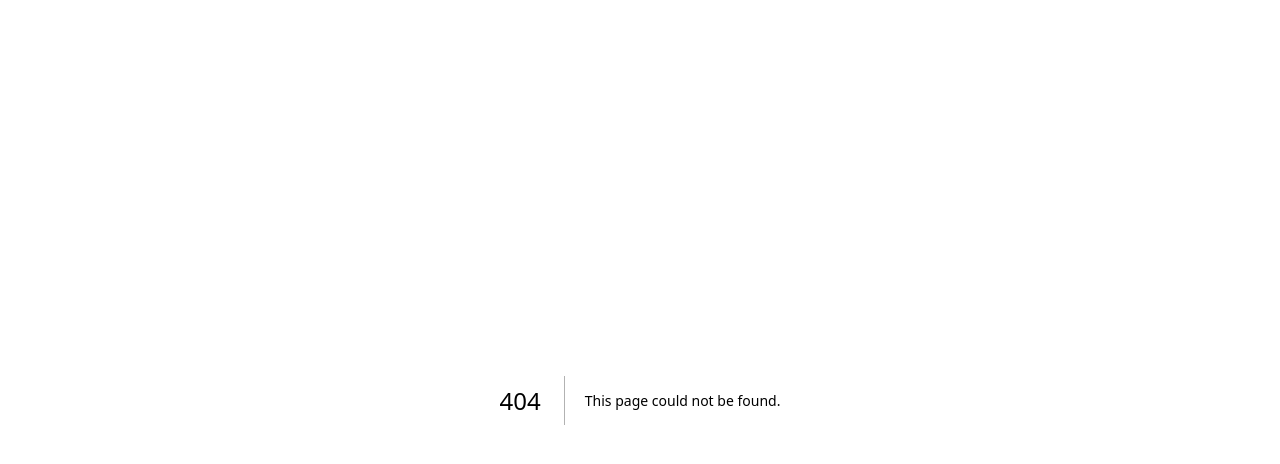
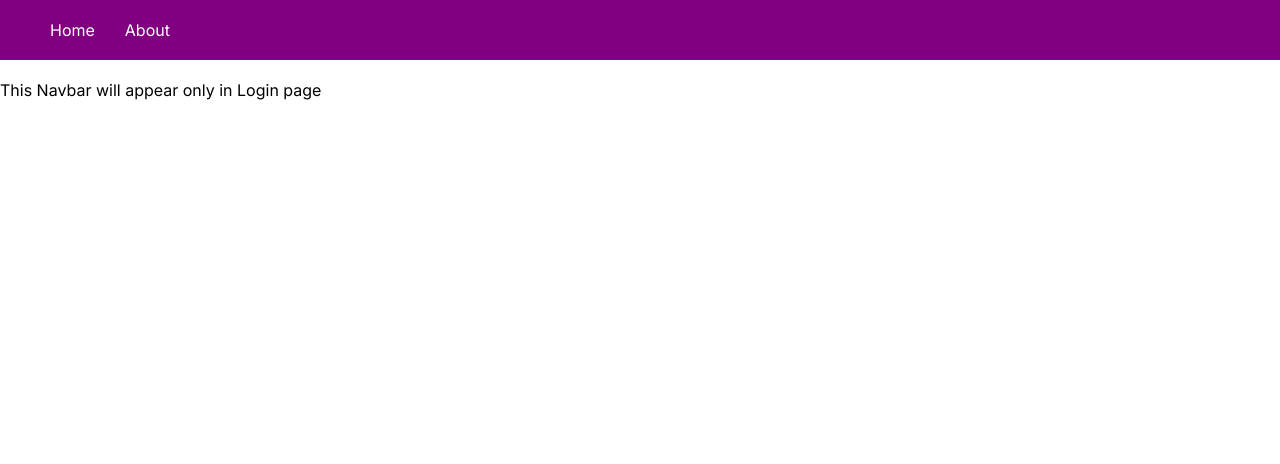
Before and after one commit to arifweb2020/Next-14, a Next.js app: page /login in a window 1280 px wide. Before the commit this address had no page. Shown: the top 464 px of the page. Built offline with nearby package versions, Linux system fonts and the light colour scheme.

Commit message:
common layout

```diff
--- a/app/globals.css
+++ b/app/globals.css
@@ -87,12 +87,7 @@ body {
 
 body {
   color: rgb(var(--foreground-rgb));
-  background: linear-gradient(
-      to bottom,
-      transparent,
-      rgb(var(--background-end-rgb))
-    )
-    rgb(var(--background-start-rgb));
+
 }
 
 a {
--- /dev/null
+++ b/app/login/layout.tsx
@@ -0,0 +1,25 @@
+import Link from 'next/link';
+import React,{ReactNode} from 'react';
+import './style.css'
+
+interface LayoutProps {
+    children: ReactNode;
+  }
+
+  const Layout: React.FC<LayoutProps> = ({ children }) => {
+    return (
+      <div>
+        <ul className='menu'>
+            <li>
+                <Link href="/">Home</Link>
+            </li>
+            <li>
+                <Link href="/about">About</Link>
+            </li>
+        </ul>
+        {children}
+      </div>
+    );
+  };
+
+export default Layout
--- /dev/null
+++ b/app/login/page.tsx
@@ -0,0 +1,9 @@
+import React from 'react'
+
+const Login = () => {
+  return (
+    <div>This Navbar will appear only in Login page</div>
+  )
+}
+
+export default Login
--- /dev/null
+++ b/app/login/style.css
@@ -0,0 +1,16 @@
+.menu{
+display: flex;
+background-color: purple;
+color: #fff;
+padding: 20px;
+margin-bottom: 20px;
+}
+
+.menu li {
+    margin-left: 30px;
+    list-style-type: none;
+}
+
+.menu li a{
+    text-decoration: none;
+}
--- a/app/page.tsx
+++ b/app/page.tsx
@@ -15,7 +15,8 @@ export default function Home() {
       <div className={styles.description}>
         <h1>Test</h1>
         <Link href='/about'>Go to about page</Link><br/><br/>
-        <button onClick={() => pageNavigate('/services')}>Services</button>
+        <Link href='/about'>Go to services page</Link><br/><br/>
+        <button onClick={() => pageNavigate('/login')}>Login</button>
       </div>
     </main>
   );
```
Also changed, not shown: steps.txt.
